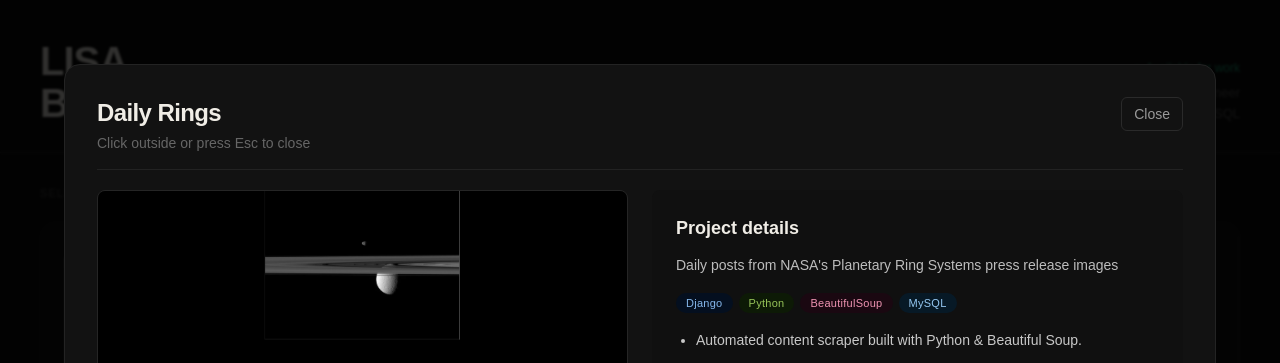
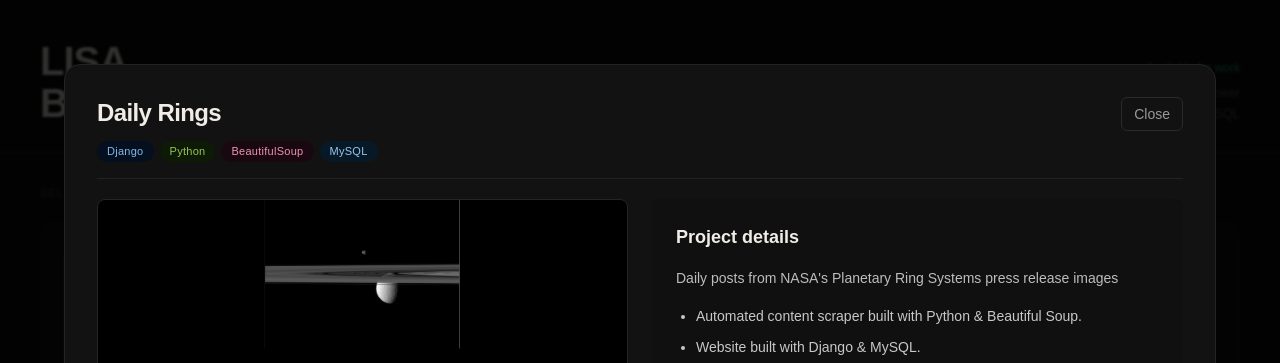
Before and after one commit to basilleaf/lisaballard.dev, a Next.js app: page /project/daily-rings in a window 1280 px wide. Shown: the top 363 px of the page. Built offline with nearby package versions, Linux system fonts and the light colour scheme.

Commit message:
move tags to top of modal

```diff
--- a/components/ProjectModal.tsx
+++ b/components/ProjectModal.tsx
@@ -131,9 +131,19 @@ export default function ProjectModal({
             >
               {project.title}
             </h2>
-            <p className="mt-1 text-sm text-[#666]">
-              Click outside or press Esc to close
-            </p>
+            <div className="mt-3 flex flex-wrap gap-1.5">
+              {project.tags.map((tag) => {
+                const color = labelColors[tag.label] ?? DEFAULT_TAG_COLOR;
+                return (
+                  <span
+                    key={tag.label}
+                    className={`text-[11px] font-medium px-2.5 py-0.5 rounded-full tracking-wide ${tagStyles[color]}`}
+                  >
+                    {tag.label}
+                  </span>
+                );
+              })}
+            </div>
           </div>
           <button
             type="button"
@@ -180,22 +190,10 @@ export default function ProjectModal({
             <h3 className="font-syne text-lg font-semibold text-[#F0EDE6]">
               Project details
             </h3>
-            <p className="mt-3 text-sm leading-relaxed text-[#bdbdbd]">
+
+            <p className="mt-4 text-sm leading-relaxed text-[#bdbdbd]">
               {project.description}
             </p>
-            <div className="mt-4 flex flex-wrap gap-1.5">
-              {project.tags.map((tag) => {
-                const color = labelColors[tag.label] ?? DEFAULT_TAG_COLOR;
-                return (
-                  <span
-                    key={tag.label}
-                    className={`text-[11px] font-medium px-2.5 py-0.5 rounded-full tracking-wide ${tagStyles[color]}`}
-                  >
-                    {tag.label}
-                  </span>
-                );
-              })}
-            </div>
             <ul className="mt-4 list-disc space-y-2 pl-5 text-sm leading-relaxed text-[#c8c8c8]">
               {modalBullets.map((bullet) => (
                 <li key={bullet}>{bullet}</li>
```
